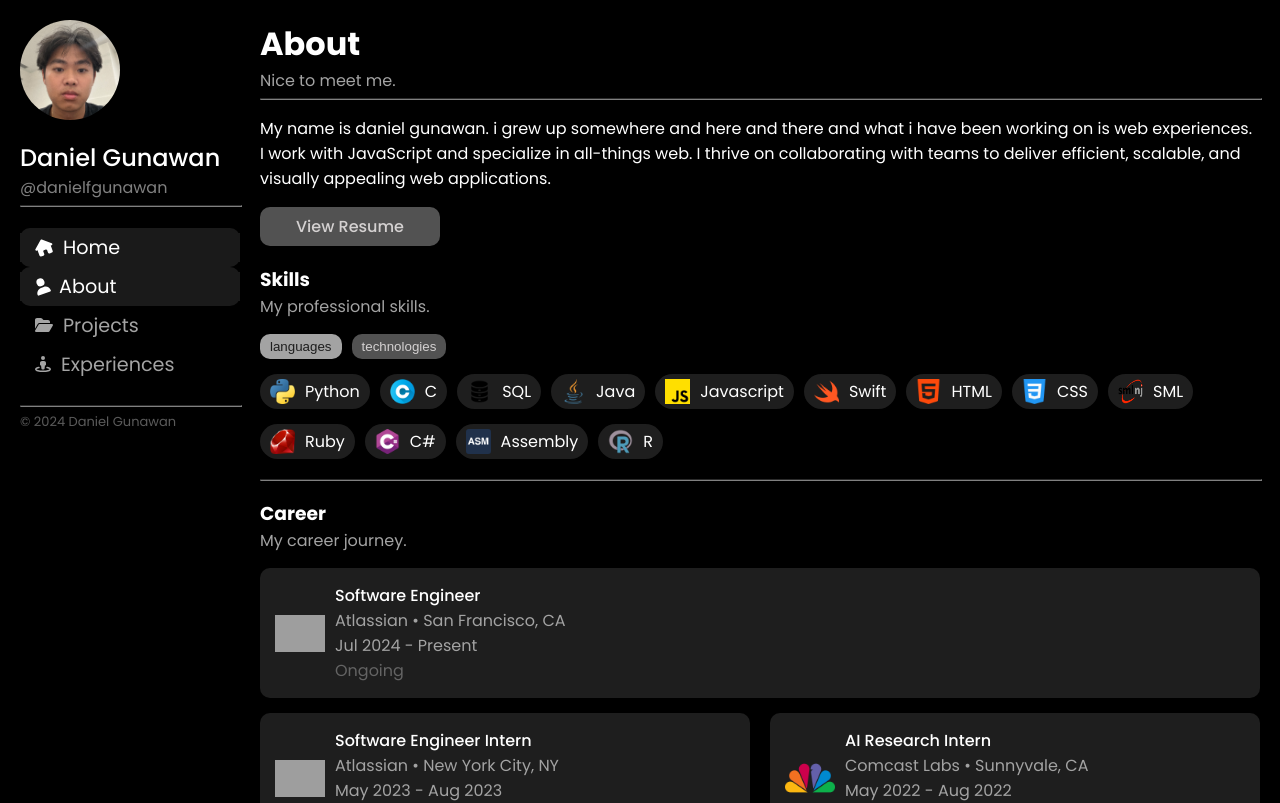
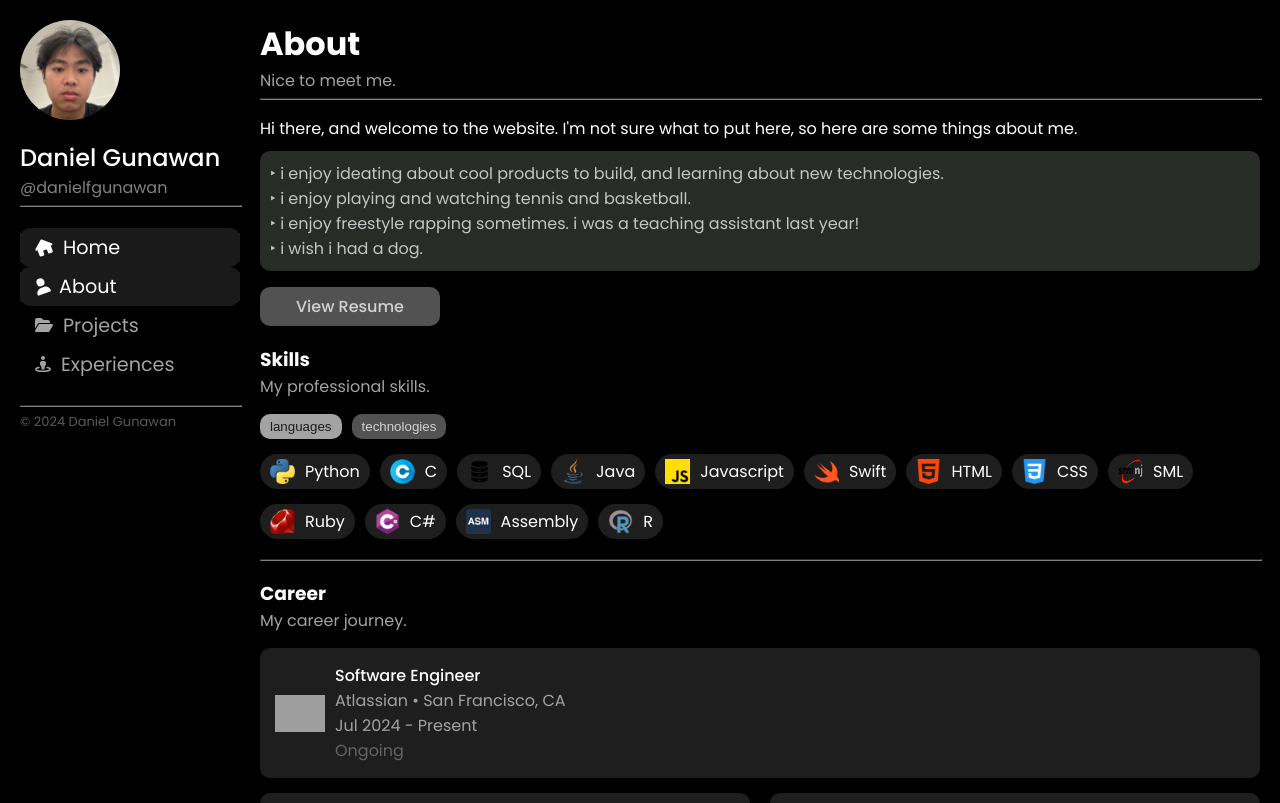
Before and after one commit to gub1th/realPortfolio, a React (Create React App) app in the folder myportfolio/: page /realPortfolio/about in a window 1280 px wide. Shown: the top 803 px of the page. Built offline with nearby package versions, Linux system fonts and the light colour scheme; grey boxes are pictures that could not be loaded; the HTML template or start-up script is replaced by a standard one.

Commit message:
changed the about me section text

```diff
--- a/myportfolio/src/pages/About.css
+++ b/myportfolio/src/pages/About.css
@@ -136,3 +136,11 @@
     transform: rotate(-7deg);
   }
 }
+
+#fact-box {
+    border-radius: 10px;
+    background-color: rgb(39, 44, 39);
+    padding: 10px;
+    margin-top: 10px;
+    color: rgb(197, 197, 197);
+}
--- a/myportfolio/src/pages/About.js
+++ b/myportfolio/src/pages/About.js
@@ -61,9 +61,17 @@ function About () {
                 </div>
                 <hr></hr>
                 <p>
-                My name is daniel gunawan. i grew up somewhere and here and there and what i have been working on is
-                web experiences. I work with JavaScript and specialize in all-things web. I thrive on
-                collaborating with teams to deliver efficient, scalable, and visually appealing web applications.
+                    Hi there, and welcome to the website. I'm not sure what to put here, so here are some things about me.
+                    <div id="fact-box">
+                        ‣ i enjoy ideating about cool products to build, and learning about new technologies.
+                        <br />
+                        ‣ i enjoy playing and watching tennis and basketball.
+                        <br />
+                        ‣ i enjoy freestyle rapping sometimes. i was a teaching assistant last year!
+                        <br />
+                        ‣ i wish i had a dog.
+                    </div>
+
                 </p>
                 <button className="general-button poppins-medium" id="view-resume-button" onClick={handleViewResumeClick}>
                     View Resume
```
